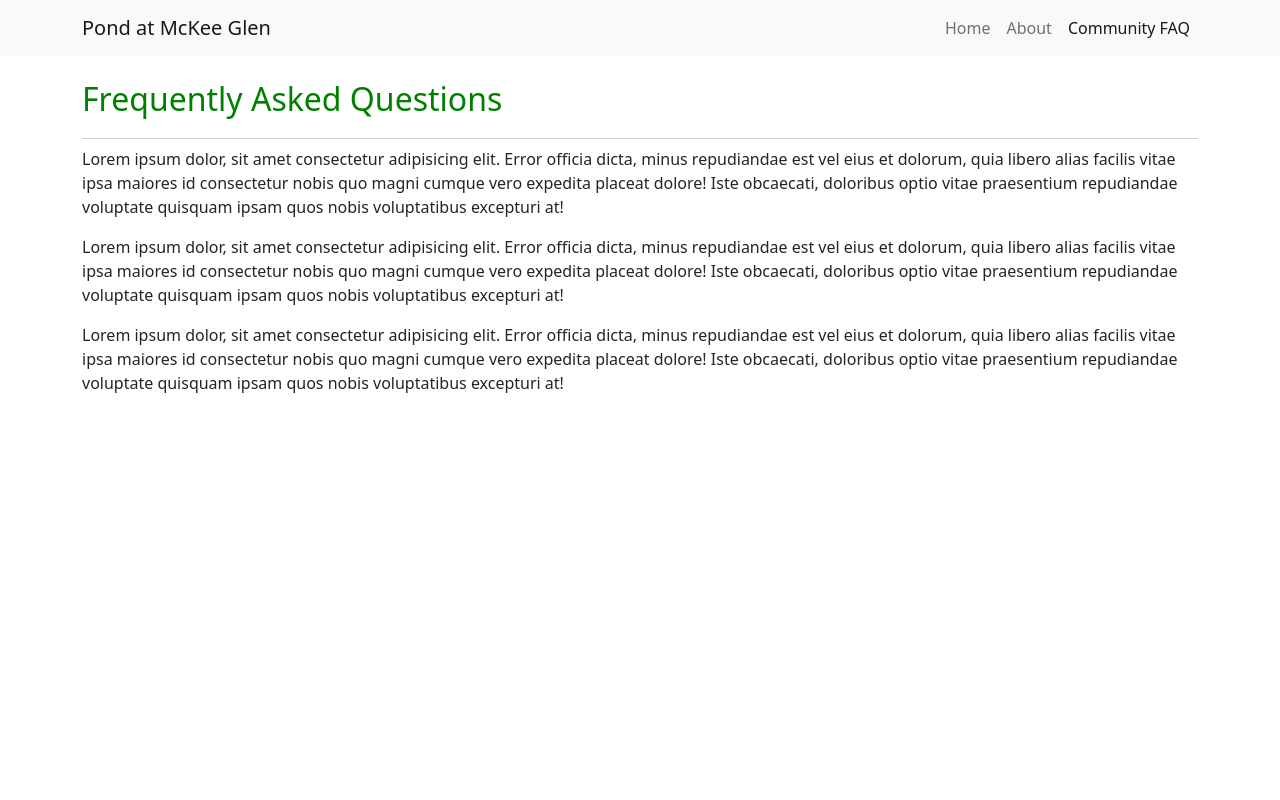
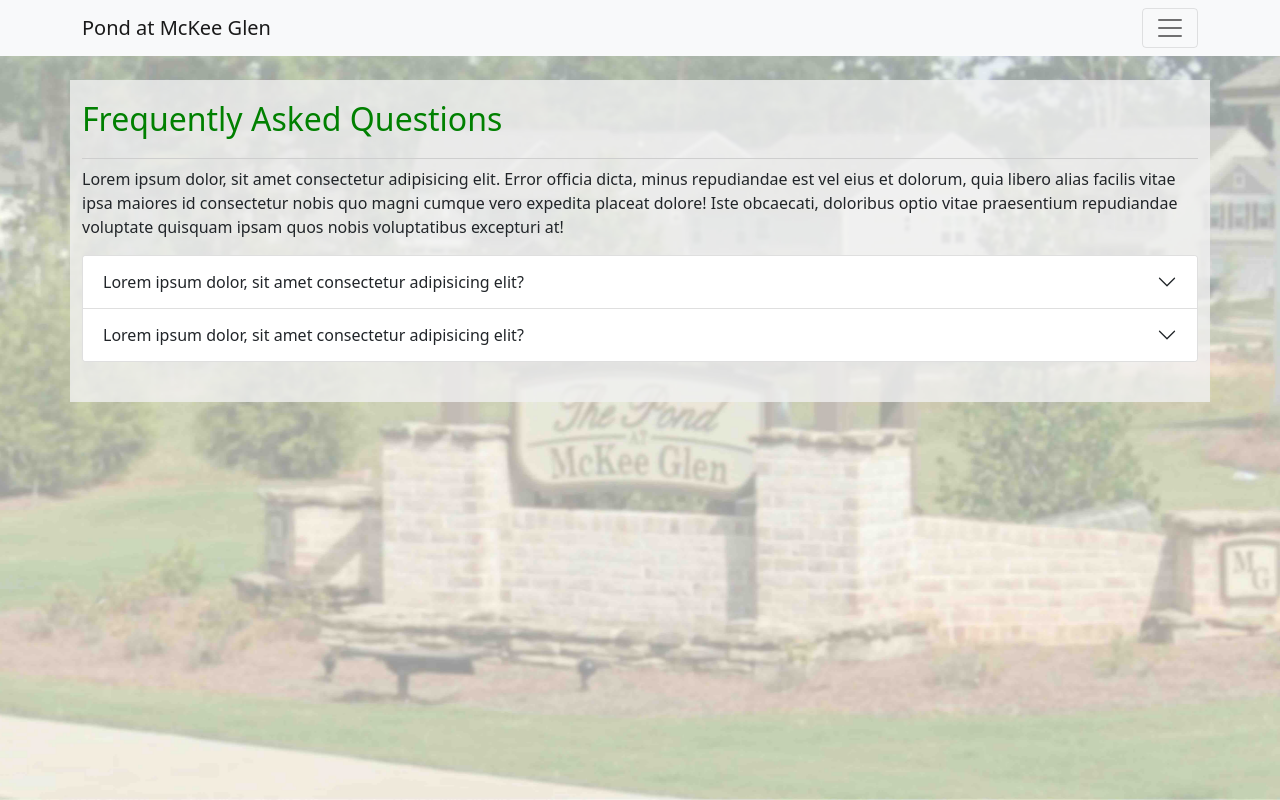
Before and after one commit to michaelfrankdev/mckeeglen, a Next.js app: page /faq in a window 1280 px wide. Built offline with nearby package versions, Linux system fonts and the light colour scheme; no server answers.

Commit message:
updates primary navigation (unsettled) and styles for page headings and content wells

```diff
--- a/components/Navbar.js
+++ b/components/Navbar.js
@@ -7,54 +7,49 @@ const Navigation = () => {
   const { user, logout } = useAuth()
   const router = useRouter()
   return (
-    <Navbar bg="light" expand="lg" fixed="top">
+    <Navbar bg="light" expand="false" fixed="top" collapseOnSelect="true">
       <Container>
         <Navbar.Brand>Pond at McKee Glen</Navbar.Brand>
-        <Navbar.Toggle aria-controls="basic-navbar-nav" />
-        <Navbar.Collapse id="basic-navbar-nav">
-          <Nav className="ms-auto">
+        {user ? <Navbar.Text className="ms-auto">Signed in as: {user.email}</Navbar.Text> : ''}
+        <Navbar.Toggle aria-controls="primary-navigation" />
+        <Navbar.Collapse id="primary-navigation">
+          <Nav>
             {user ? (
-              <Dropdown>
-                <Dropdown.Toggle variant="light" id="dropdown-basic" size="sm">
-                  {user.email}
-                </Dropdown.Toggle>
-                <Dropdown.Menu align="end">
+              <>
                 <Link href="/" passHref>
-                    <Dropdown.Item href="/">Home</Dropdown.Item>
+                  <Nav.Link href="/">Home</Nav.Link>
                 </Link>
                 <Link href="/about" passHref>
-                    <Dropdown.Item href="/about">About</Dropdown.Item>
+                  <Nav.Link href="/about">About</Nav.Link>
                 </Link>
                 <Link href="/contact" passHref>
-                    <Dropdown.Item href="/contact">Contact</Dropdown.Item>
+                  <Nav.Link href="/contact">Contact</Nav.Link>
                 </Link>
                 <Link href="/dashboard" passHref>
-                    <Dropdown.Item href="/dashboard">Dashboard</Dropdown.Item>
+                  <Nav.Link href="/dashboard">Dashboard</Nav.Link>
                 </Link>
                 <Link href="/documents" passHref>
-                    <Dropdown.Item href="/documents">Documents</Dropdown.Item>
+                  <Nav.Link href="/documents">Documents</Nav.Link>
                 </Link>
                 <Link href="/announcements" passHref>
-                    <Dropdown.Item href="/announcements">Announcements</Dropdown.Item>
+                  <Nav.Link href="/announcements">Announcements</Nav.Link>
                 </Link>
                 <Link href="/newsletters" passHref>
-                    <Dropdown.Item href="/newsletters">Newsletters</Dropdown.Item>
+                  <Nav.Link href="/newsletters">Newsletters</Nav.Link>
                 </Link>
                 <Link href="/faq" passHref>
-                    <Dropdown.Item href="/faq">Community FAQ</Dropdown.Item>
+                  <Nav.Link>Community FAQ</Nav.Link>
                 </Link>
-                  <Dropdown.Divider />
-                  <Link href="passRef">
-                    <Dropdown.Item
+                <Link href="/#" passHref>
+                  <Nav.Link
                     onClick={() => {
                       logout()
                       router.push('/')
                     }}>
                     Logout
-                    </Dropdown.Item>
+                  </Nav.Link>
                 </Link>
-                </Dropdown.Menu>
-              </Dropdown>
+              </>
             ) : (
               <>
                 <Link href="/" passHref>
--- a/pages/404.js
+++ b/pages/404.js
@@ -4,8 +4,8 @@ const NotFound = () => {
   return (
     <Container>
       <Row>
-        <Col>
-          <h2 className="unprotected">Not Found</h2>
+        <Col className="panel">
+          <h2 className="page-heading unprotected">Not Found</h2>
           <p>
             Lorem ipsum dolor, sit amet consectetur adipisicing elit. Error officia dicta, minus repudiandae est vel eius et dolorum, quia libero alias facilis vitae ipsa maiores id consectetur nobis quo magni cumque vero expedita placeat dolore! Iste obcaecati, doloribus optio vitae praesentium
             repudiandae voluptate quisquam ipsam quos nobis voluptatibus excepturi at!
--- a/pages/about.js
+++ b/pages/about.js
@@ -4,8 +4,8 @@ const About = () => {
   return (
     <Container>
       <Row>
-        <Col>
-          <h2 className="unprotected">About</h2>
+        <Col className="panel">
+          <h2 className="page-heading unprotected">About</h2>
           <p>
             Lorem ipsum dolor, sit amet consectetur adipisicing elit. Error officia dicta, minus repudiandae est vel eius et dolorum, quia libero alias facilis vitae ipsa maiores id consectetur nobis quo magni cumque vero expedita placeat dolore! Iste obcaecati, doloribus optio vitae praesentium
             repudiandae voluptate quisquam ipsam quos nobis voluptatibus excepturi at!
--- a/pages/announcements.js
+++ b/pages/announcements.js
@@ -4,8 +4,8 @@ const Announcements = () => {
   return (
     <Container>
       <Row>
-        <Col>
-          <h2 className="protected">Announcements</h2>
+        <Col className="panel">
+          <h2 className="page-heading protected">Announcements</h2>
           <p>
             Lorem ipsum dolor, sit amet consectetur adipisicing elit. Error officia dicta, minus repudiandae est vel eius et dolorum, quia libero alias facilis vitae ipsa maiores id consectetur nobis quo magni cumque vero expedita placeat dolore! Iste obcaecati, doloribus optio vitae praesentium
             repudiandae voluptate quisquam ipsam quos nobis voluptatibus excepturi at!
--- a/pages/contact.js
+++ b/pages/contact.js
@@ -4,8 +4,8 @@ const Contact = () => {
   return (
     <Container>
       <Row>
-        <Col>
-          <h2 className="protected">Contact</h2>
+        <Col className="panel">
+          <h2 className="page-heading protected">Contact</h2>
           <p>
             Lorem ipsum dolor, sit amet consectetur adipisicing elit. Error officia dicta, minus repudiandae est vel eius et dolorum, quia libero alias facilis vitae ipsa maiores id consectetur nobis quo magni cumque vero expedita placeat dolore! Iste obcaecati, doloribus optio vitae praesentium
             repudiandae voluptate quisquam ipsam quos nobis voluptatibus excepturi at!
--- a/pages/dashboard.js
+++ b/pages/dashboard.js
@@ -4,8 +4,8 @@ const Dashboard = () => {
   return (
     <Container>
       <Row>
-        <Col>
-          <h2 className="protected">Dashboard</h2>
+        <Col className="panel">
+          <h2 className="page-heading protected">Dashboard</h2>
           <p>
             Lorem ipsum dolor, sit amet consectetur adipisicing elit. Error officia dicta, minus repudiandae est vel eius et dolorum, quia libero alias facilis vitae ipsa maiores id consectetur nobis quo magni cumque vero expedita placeat dolore! Iste obcaecati, doloribus optio vitae praesentium
             repudiandae voluptate quisquam ipsam quos nobis voluptatibus excepturi at!
--- a/pages/documents.js
+++ b/pages/documents.js
@@ -4,8 +4,8 @@ const Documents = () => {
   return (
     <Container>
       <Row>
-        <Col>
-          <h2 className="protected">Documents</h2>
+        <Col className="panel">
+          <h2 className="page-heading protected">Documents</h2>
           <p>
             Lorem ipsum dolor, sit amet consectetur adipisicing elit. Error officia dicta, minus repudiandae est vel eius et dolorum, quia libero alias facilis vitae ipsa maiores id consectetur nobis quo magni cumque vero expedita placeat dolore! Iste obcaecati, doloribus optio vitae praesentium
             repudiandae voluptate quisquam ipsam quos nobis voluptatibus excepturi at!
--- a/pages/faq.js
+++ b/pages/faq.js
@@ -1,23 +1,35 @@
-import { Col, Container, Row } from 'react-bootstrap'
+import { Accordion, Col, Container, Row } from 'react-bootstrap'
 
 const Faq = () => {
   return (
     <Container>
       <Row>
-        <Col>
-          <h2 className="unprotected">Frequently Asked Questions</h2>
+        <Col className="panel">
+          <h2 className="page-heading unprotected">Frequently Asked Questions</h2>
           <p>
             Lorem ipsum dolor, sit amet consectetur adipisicing elit. Error officia dicta, minus repudiandae est vel eius et dolorum, quia libero alias facilis vitae ipsa maiores id consectetur nobis quo magni cumque vero expedita placeat dolore! Iste obcaecati, doloribus optio vitae praesentium
             repudiandae voluptate quisquam ipsam quos nobis voluptatibus excepturi at!
           </p>
-          <p>
-            Lorem ipsum dolor, sit amet consectetur adipisicing elit. Error officia dicta, minus repudiandae est vel eius et dolorum, quia libero alias facilis vitae ipsa maiores id consectetur nobis quo magni cumque vero expedita placeat dolore! Iste obcaecati, doloribus optio vitae praesentium
-            repudiandae voluptate quisquam ipsam quos nobis voluptatibus excepturi at!
-          </p>
-          <p>
-            Lorem ipsum dolor, sit amet consectetur adipisicing elit. Error officia dicta, minus repudiandae est vel eius et dolorum, quia libero alias facilis vitae ipsa maiores id consectetur nobis quo magni cumque vero expedita placeat dolore! Iste obcaecati, doloribus optio vitae praesentium
-            repudiandae voluptate quisquam ipsam quos nobis voluptatibus excepturi at!
-          </p>
+          <Accordion defaultActiveKey="none">
+            <Accordion.Item eventKey="0">
+              <Accordion.Header>Lorem ipsum dolor, sit amet consectetur adipisicing elit?</Accordion.Header>
+              <Accordion.Body>
+                <p>
+                  Lorem ipsum dolor, sit amet consectetur adipisicing elit. Error officia dicta, minus repudiandae est vel eius et dolorum, quia libero alias facilis vitae ipsa maiores id consectetur nobis quo magni cumque vero expedita placeat dolore! Iste obcaecati, doloribus optio vitae
+                  praesentium repudiandae voluptate quisquam ipsam quos nobis voluptatibus excepturi at!
+                </p>
+              </Accordion.Body>
+            </Accordion.Item>
+            <Accordion.Item eventKey="1">
+              <Accordion.Header>Lorem ipsum dolor, sit amet consectetur adipisicing elit?</Accordion.Header>
+              <Accordion.Body>
+                <p>
+                  Lorem ipsum dolor, sit amet consectetur adipisicing elit. Error officia dicta, minus repudiandae est vel eius et dolorum, quia libero alias facilis vitae ipsa maiores id consectetur nobis quo magni cumque vero expedita placeat dolore! Iste obcaecati, doloribus optio vitae
+                  praesentium repudiandae voluptate quisquam ipsam quos nobis voluptatibus excepturi at!
+                </p>
+              </Accordion.Body>
+            </Accordion.Item>
+          </Accordion>
         </Col>
       </Row>
     </Container>
--- a/pages/newsletters.js
+++ b/pages/newsletters.js
@@ -4,8 +4,8 @@ const Newsletters = () => {
   return (
     <Container>
       <Row>
-        <Col>
-          <h2 className="protected">Newsletters</h2>
+        <Col className="panel">
+          <h2 className="page-heading protected">Newsletters</h2>
           <p>
             Lorem ipsum dolor, sit amet consectetur adipisicing elit. Error officia dicta, minus repudiandae est vel eius et dolorum, quia libero alias facilis vitae ipsa maiores id consectetur nobis quo magni cumque vero expedita placeat dolore! Iste obcaecati, doloribus optio vitae praesentium
             repudiandae voluptate quisquam ipsam quos nobis voluptatibus excepturi at!
--- a/pages/register.js
+++ b/pages/register.js
@@ -5,8 +5,8 @@ export default function Home() {
   return (
     <Container>
       <Row>
-        <Col>
-          <h2>Welcome!</h2>
+        <Col className="panel">
+          <h2 className="page-heading unprotected">Welcome!</h2>
           <p>
             Lorem ipsum dolor, sit amet consectetur adipisicing elit. Error officia dicta, minus repudiandae est vel eius et dolorum, quia libero alias facilis vitae ipsa maiores id consectetur nobis quo magni cumque vero expedita placeat dolore! Iste obcaecati, doloribus optio vitae praesentium
             repudiandae voluptate quisquam ipsam quos nobis voluptatibus excepturi at!
--- a/styles/globals.css
+++ b/styles/globals.css
@@ -1,10 +1,17 @@
 html,
 body {
-  padding: 0;
-  padding-top: 40px;
+  padding: 40px 0px 10px;
   margin: 0;
   font-family: -apple-system, BlinkMacSystemFont, Segoe UI, Roboto, Oxygen,
     Ubuntu, Cantarell, Fira Sans, Droid Sans, Helvetica Neue, sans-serif;
+}
+
+body {
+  background-image: url('../public/images/fullCanvasPhotoExp.jpg');
+  background-repeat: no-repeat;
+  background-attachment: fixed;
+  background-position: center center;
+  background-size: cover;
 }
 
 a {
@@ -24,7 +31,7 @@ a {
   color: red;
 }
 
-h2 {
+h2.page-heading {
   border-bottom: 1px solid #cecece;
   padding-bottom: 20px;
 }
@@ -36,3 +43,20 @@ h2.protected {
 h2.unprotected {
   color: green;
 }
+
+.panel {
+  padding: 20px 40px 40px;
+  background-color: rgba(240, 240, 240, 0.8);
+}
+
+.accordion-button:not(.collapsed) {
+  background-color: rgba(240, 240, 240, 0.8);
+}
+
+.navbar-text {
+  padding-right: 30px;
+}
+
+.navbar-nav {
+  text-align: right;
+}
```
Also changed, not shown: pages/index.js (+4 -4 lines), public/images/fullCanvasPhotoExp.jpg (added). Lines whose indentation alone changed are shown as unchanged.
